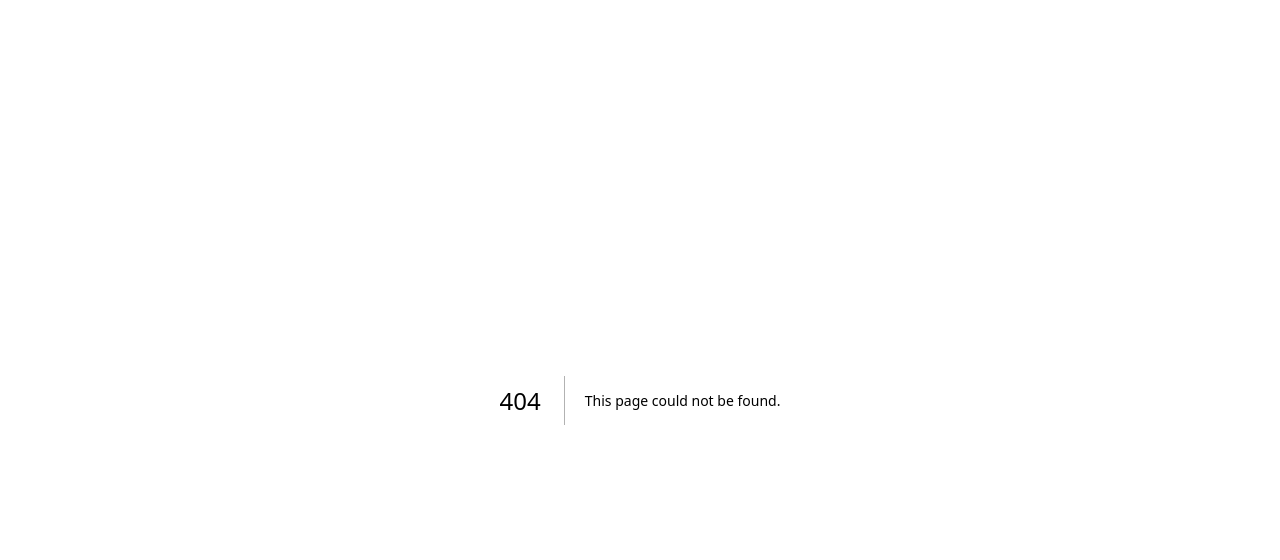
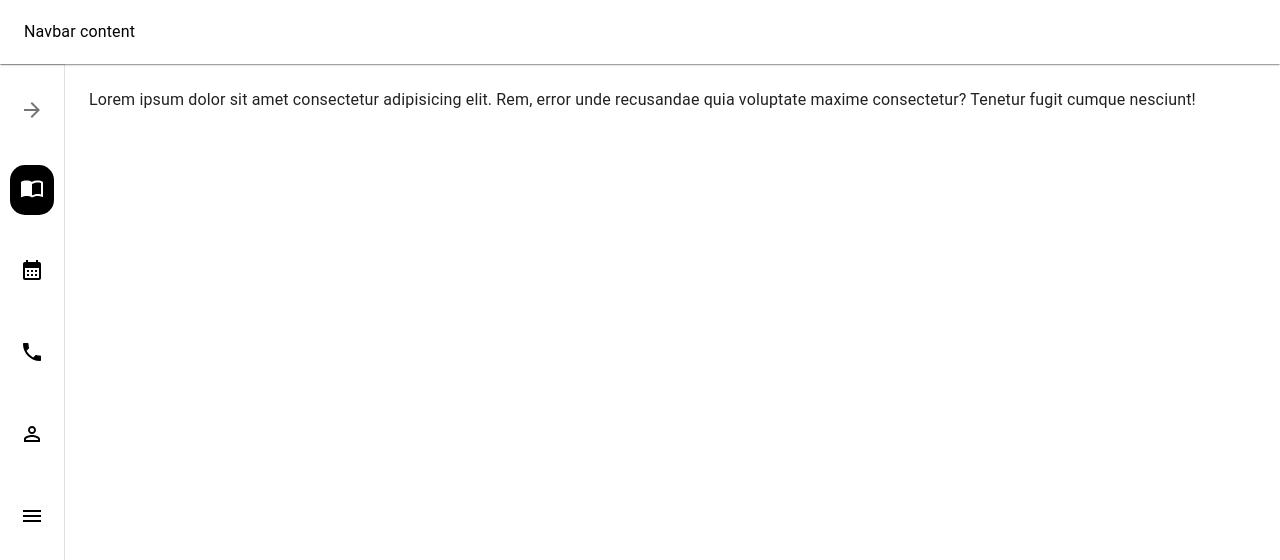
Before and after one commit to Vivekkharnotia/LibraryManagementSystem, a Next.js app: page /app in a window 1280 px wide. Before the commit this address had no page. Shown: the top 560 px of the page. Built offline with nearby package versions, Linux system fonts and the light colour scheme.

Commit message:
App page added

```diff
--- /dev/null
+++ b/src/pages/app.js
@@ -0,0 +1,12 @@
+import React from 'react'
+import Sidebar from '../../components/general/Sidebar/Sidebar'
+
+const app = () => {
+  return (
+    <>
+        <Sidebar />
+    </>
+  )
+}
+
+export default app
```
